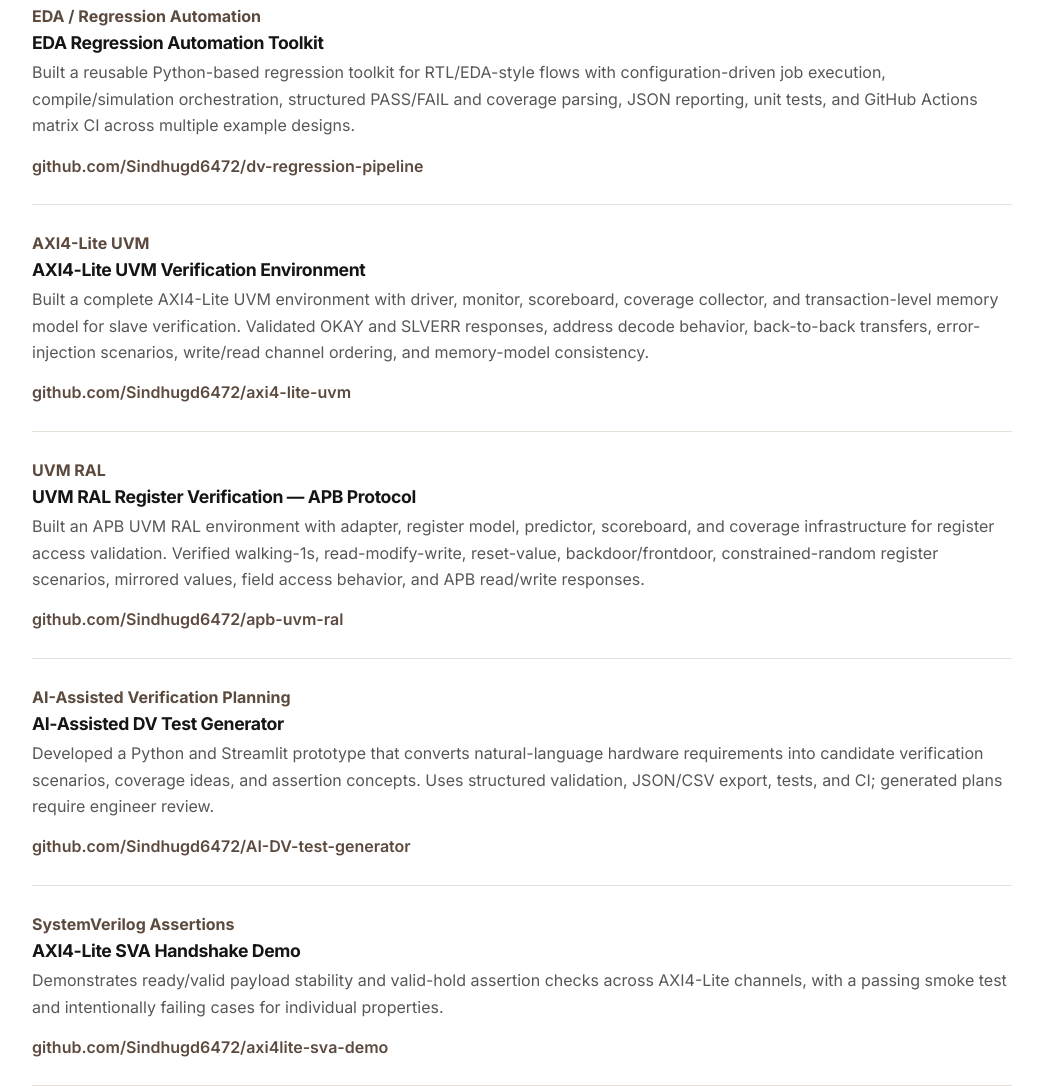
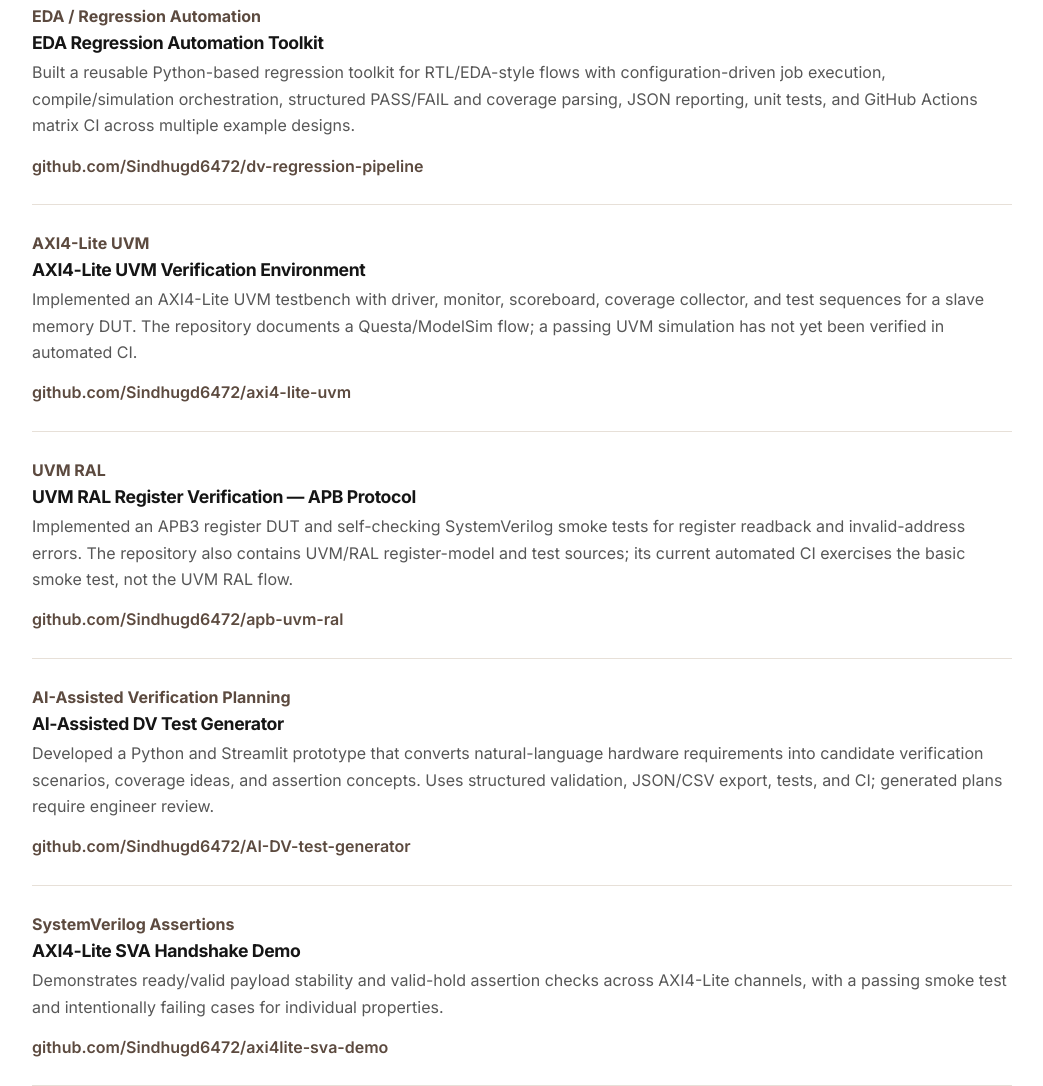
Before and after one commit to Sindhugd6472/Sindhu-GD-Portfolio, a plain HTML site: page index.html in a window 1280 px wide. Shown: the part 2149-3235 px from the top of the page, without its empty margins (118-1161 px from the left). Drawn offline with Linux system fonts and the light colour scheme.

Commit message:
Align project claims with current simulator and CI evidence

```diff
--- a/index.html
+++ b/index.html
@@ -342,7 +342,7 @@
           <p class="project-type">AXI4-Lite UVM</p>
           <h3>AXI4-Lite UVM Verification Environment</h3>
           <p>
-            Built a complete AXI4-Lite UVM environment with driver, monitor, scoreboard, coverage collector, and transaction-level memory model for slave verification. Validated OKAY and SLVERR responses, address decode behavior, back-to-back transfers, error-injection scenarios, write/read channel ordering, and memory-model consistency.
+            Implemented an AXI4-Lite UVM testbench with driver, monitor, scoreboard, coverage collector, and test sequences for a slave memory DUT. The repository documents a Questa/ModelSim flow; a passing UVM simulation has not yet been verified in automated CI.
           </p>
           <a href="https://github.com/Sindhugd6472/axi4-lite-uvm" target="_blank" rel="noopener">github.com/Sindhugd6472/axi4-lite-uvm</a>
         </div>
@@ -351,7 +351,7 @@
           <p class="project-type">UVM RAL</p>
           <h3>UVM RAL Register Verification — APB Protocol</h3>
           <p>
-            Built an APB UVM RAL environment with adapter, register model, predictor, scoreboard, and coverage infrastructure for register access validation. Verified walking-1s, read-modify-write, reset-value, backdoor/frontdoor, constrained-random register scenarios, mirrored values, field access behavior, and APB read/write responses.
+            Implemented an APB3 register DUT and self-checking SystemVerilog smoke tests for register readback and invalid-address errors. The repository also contains UVM/RAL register-model and test sources; its current automated CI exercises the basic smoke test, not the UVM RAL flow.
           </p>
           <a href="https://github.com/Sindhugd6472/apb-uvm-ral" target="_blank" rel="noopener">github.com/Sindhugd6472/apb-uvm-ral</a>
         </div>
```
